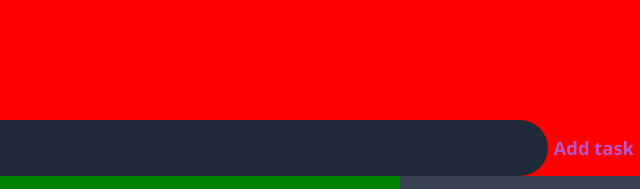
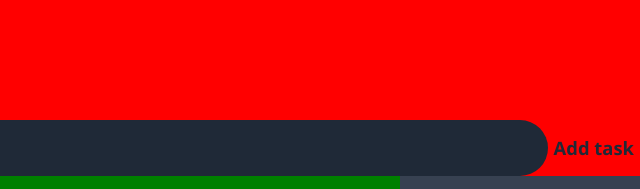
Before and after one commit to imd1005-web-development-winter-2023/assignment-03-naomileron, a plain HTML site: page index.html in a window 1280 px wide. Shown: the top 189 px of the page, 640-1280 px from the left. Drawn offline with Linux system fonts and the light colour scheme.

Commit message:
changed enter button

```diff
--- a/style.css
+++ b/style.css
@@ -76,12 +76,9 @@ input, button
 
 #new-todo-submission
 {
-  color: var(--pink);
+  color: var(--darker);
   font-size: 1.15rem;
   font-weight: 800;
-  background-image: linear-gradient(to bottom, var(--pink), var(--purple));
-  -webkit-background-clip: text;
-  -webkit-text-fill-color: transparent;
   cursor: pointer;
   transition: 0.4s;
 }
```
